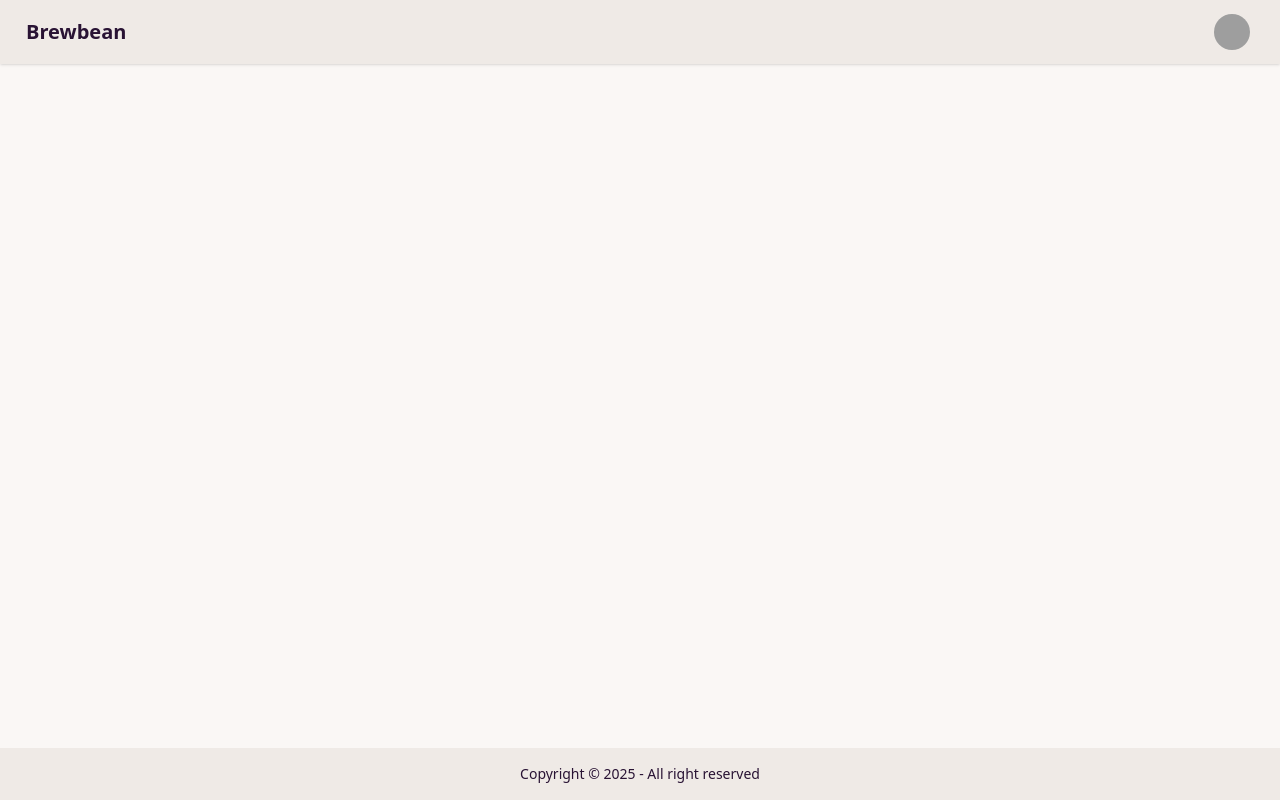
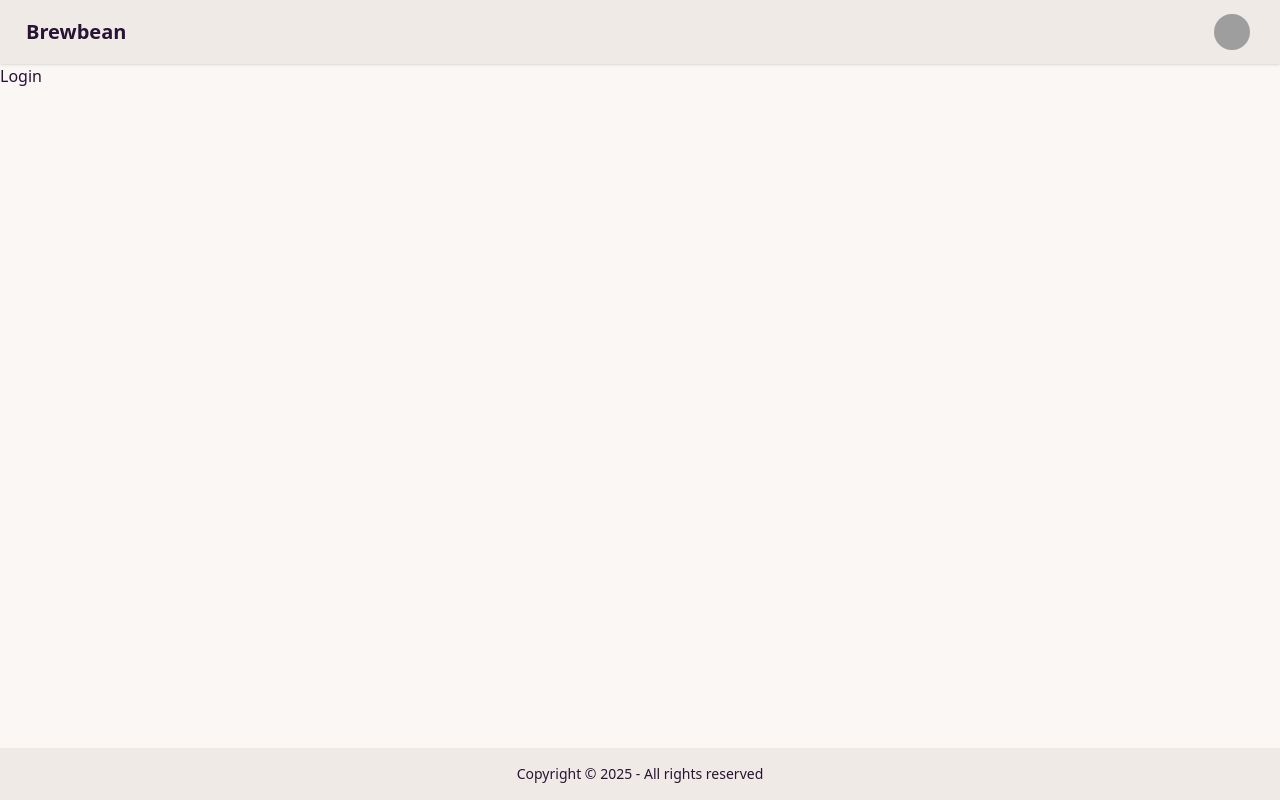
Before and after one commit to aravindashokk/brewbean-web, a React (Vite) app: page / in a window 1280 px wide. Built offline with nearby package versions, Linux system fonts and the light colour scheme; grey boxes are pictures that could not be loaded.

Commit message:
feat(ui): added authkit for a simple login setup

```diff
--- a/package.json
+++ b/package.json
@@ -11,6 +11,7 @@
   },
   "dependencies": {
     "@tailwindcss/vite": "^4.1.13",
+    "@workos-inc/authkit-react": "^0.13.0",
     "react": "^19.1.1",
     "react-dom": "^19.1.1",
     "react-router-dom": "^7.9.2",
--- a/src/App.jsx
+++ b/src/App.jsx
@@ -1,22 +1,20 @@
-import { BrowserRouter, Routes, Route } from "react-router-dom";
-import Body from "./Body";
-import Login from "./Login";
-import Profile from "./Profile";
-
+import { BrowserRouter, Routes, Route } from 'react-router-dom';
+import Body from './Body';
+import Login from './Login';
+import Profile from './Profile';
 
 function App() {
   return (
-    <>
-      <BrowserRouter basename="/">
-        <Routes>
-          <Route path="/" element={<Body />}>
-            <Route path="/login" element={<Login />} />
-            <Route path="/profile" element={<Profile />} />
-          </Route>
-        </Routes>
-      </BrowserRouter>
-    </>
-  )
+    <BrowserRouter>
+      <Routes>
+        <Route path="/" element={<Body />}>
+          <Route index element={<Login />} />
+          <Route path="login" element={<Login />} />
+          <Route path="profile" element={<Profile />} />
+        </Route>
+      </Routes>
+    </BrowserRouter>
+  );
 }
 
-export default App
+export default App;
--- a/src/Body.jsx
+++ b/src/Body.jsx
@@ -1,15 +1,13 @@
-import { Outlet } from "react-router-dom";
-import NavBar from './NavBar'
-import Footer from "./Footer";
+import { Outlet } from 'react-router-dom';
+import NavBar from './NavBar';
+import Footer from './Footer';
 
-const Body = () => {
-    return (
-        <div>
-            <NavBar />
-            <Outlet />
-            <Footer />
-        </div>
-    )
-}
+const Body = () => (
+  <div>
+    <NavBar />
+    <Outlet />
+    <Footer />
+  </div>
+);
 
-export default Body
+export default Body;
--- a/src/Footer.jsx
+++ b/src/Footer.jsx
@@ -1,15 +1,9 @@
-import React from 'react'
+import React from 'react';
 
-const Footer = () => {
-    return (
-        <div>
-            <footer className="footer sm:footer-horizontal footer-center bg-base-200 text-base-content p-4 fixed bottom-0">
-                <aside>
-                    <p>Copyright © {new Date().getFullYear()} - All right reserved</p>
-                </aside>
-            </footer>
-        </div>
-    )
-}
+const Footer = () => (
+  <footer className="footer sm:footer-horizontal footer-center bg-base-200 text-base-content p-4 fixed bottom-0">
+    <p>Copyright © {new Date().getFullYear()} - All rights reserved</p>
+  </footer>
+);
 
-export default Footer
+export default Footer;
```
Also changed, not shown: 1 other file (tests, documents, lock files or other folders).
